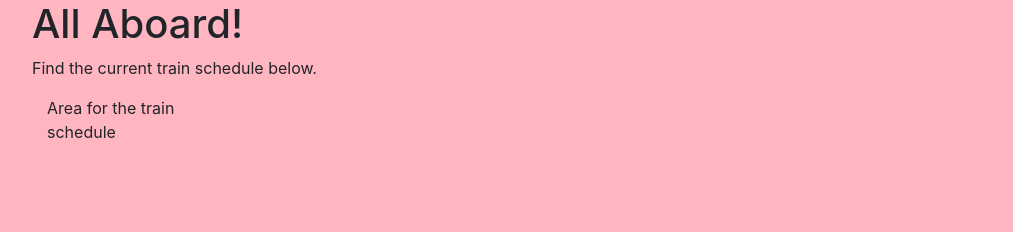
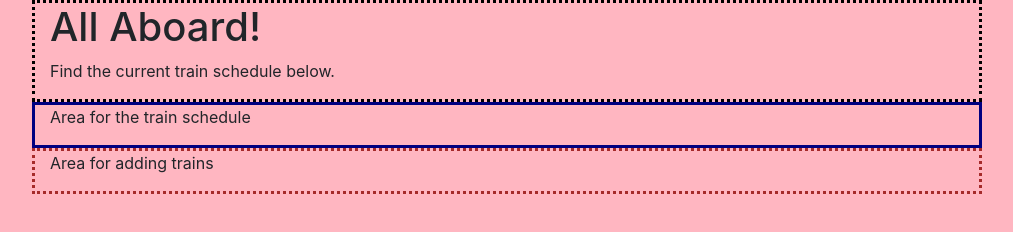
Before and after one commit to alycapps/Train_Scheduler, a plain HTML site: page index.html in a window 1280 px wide. Shown: the whole page, without its empty margins (133-1146 px from the left). Drawn offline with nearby package versions, Linux system fonts and the light colour scheme.

Commit message:
fixed missing html elements

```diff
--- a/assets/css/style.css
+++ b/assets/css/style.css
@@ -1,3 +1,15 @@
 body {
     background-color: lightpink;
 }
+
+.header {
+    border: black dotted;
+}
+
+.trainlocation {
+    border:navy solid;
+}
+
+.addinglocation {
+    border: brown dotted;
+}
--- a/index.html
+++ b/index.html
@@ -15,25 +15,31 @@
     <div class="container">
         <div class="row">
             <div class="col-md-1"></div>
-        <div class="row">
-            <div class="col-md-10 white">
+            <div class="col-md-10 white header">
                 <h1>All Aboard!</h1>
                 <p>Find the current train schedule below.</p>
             </div>
+            <div class="col-md-1"></div>
+        </div>
+
+   <!-- train table -->
         <div class="row">
             <div class="col-md-1"></div>
+            <div class="col-md-10 white trainlocation">
+                <p>Area for the train schedule</p>
+            </div>
+                <div class="col-md-1"></div>
+        </div>
 
-   <!-- train table -->
-   <div class="row">
-        <div class="col-md-1"></div>
-    <div class="row">
-        <div class="col-md-10 white">
-            <p>Area for the train schedule</p>
+    <!-- adding trains -->
+        <div class="row">
+            <div class="col-md-1"></div>
+            <div class="col-md-10 white addinglocation">
+                <p>Area for adding trains</p>
+            </div>
+                <div class="col-md-1"></div>
         </div>
-    <div class="row">
-            <div class="col-md-1"></div>
-
-   <!-- button for adding trains -->
+    </div>
 
     <script src="https://code.jquery.com/jquery-3.3.1.slim.min.js" integrity="sha384-q8i/X+965DzO0rT7abK41JStQIAqVgRVzpbzo5smXKp4YfRvH+8abtTE1Pi6jizo" crossorigin="anonymous"></script>
     <script src="https://cdnjs.cloudflare.com/ajax/libs/popper.js/1.14.3/umd/popper.min.js" integrity="sha384-ZMP7rVo3mIykV+2+9J3UJ46jBk0WLaUAdn689aCwoqbBJiSnjAK/l8WvCWPIPm49" crossorigin="anonymous"></script>
```
